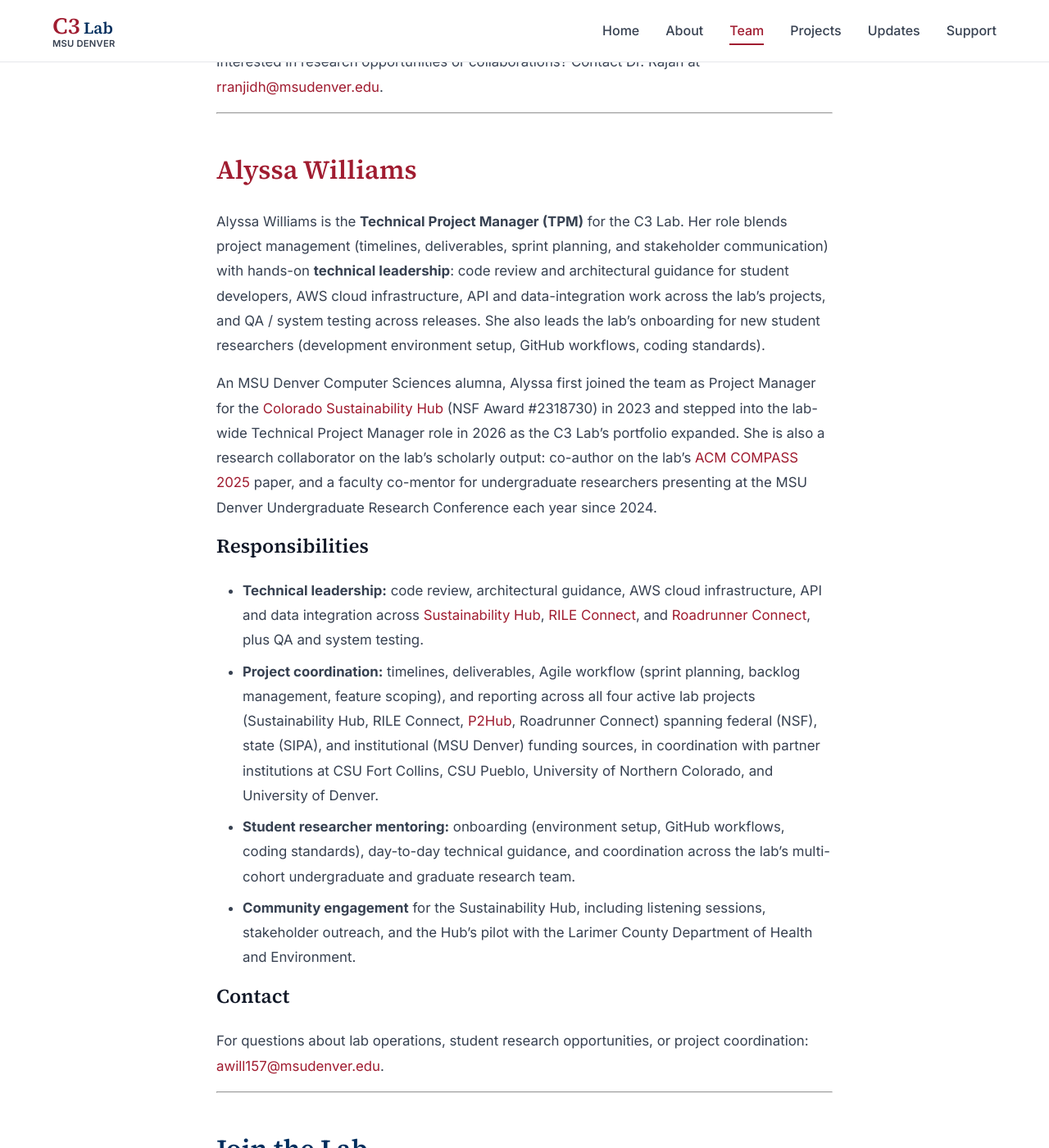
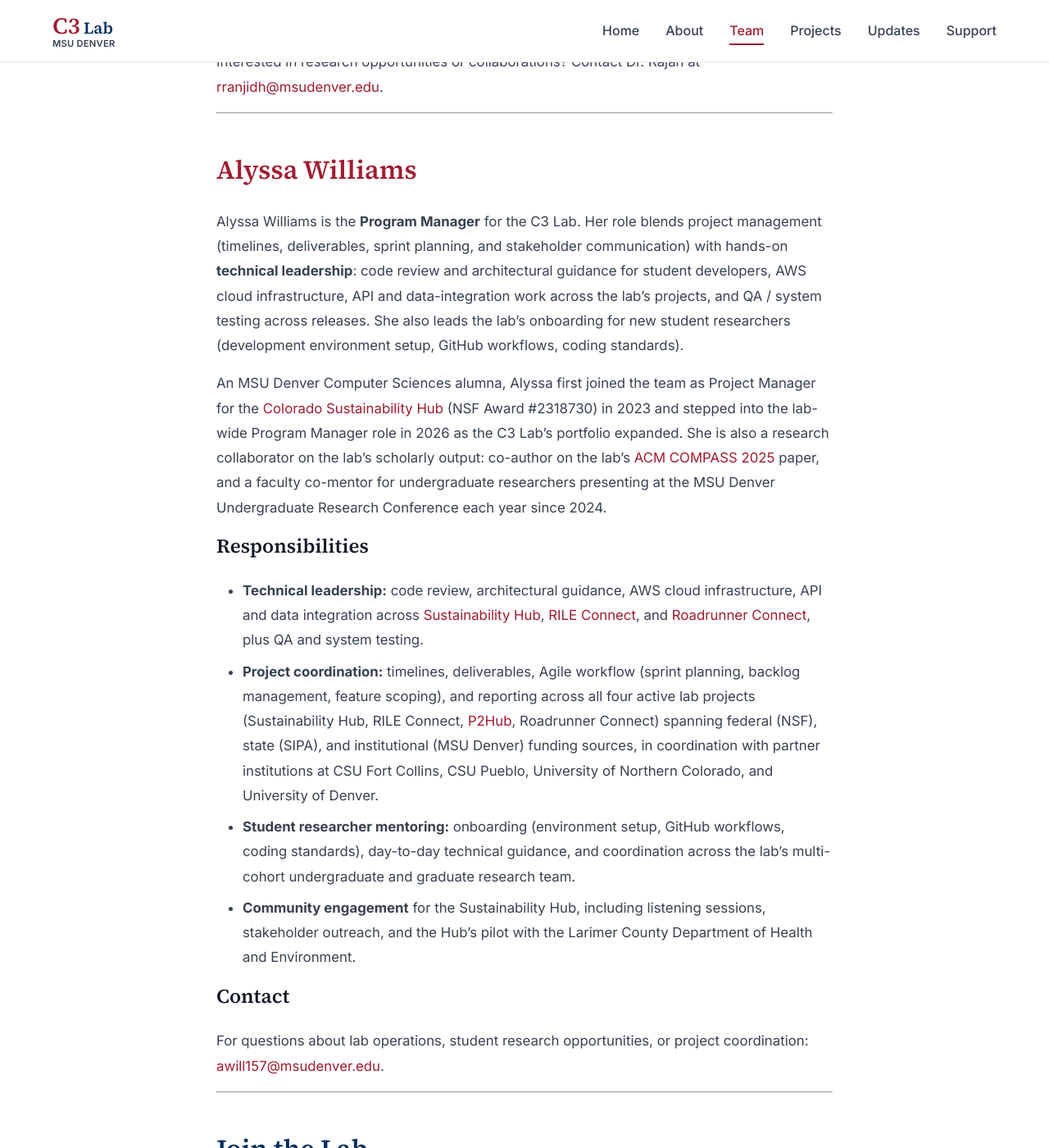
Before and after one commit to msu-denver/c3-lab, a Jekyll site: the page built from team.md, in a window 1280 px wide and 1400 px high, scrolled down 3693 px. Shown: the whole window at 82% size. Built offline with Jekyll 4.4.1, drawn with Linux system fonts in a browser that asks for light colours; some of the changed text lies outside the part shown.

Commit message:
Correct the RILE Connect grant end date and the program manager title
The SIPA GovGrants award for RILE Connect runs January 2026 through
January 2028, so the project page and the award announcement now say
January 2028 instead of December 2027.

Alyssa Williams's role is now titled Program Manager on the homepage,
About, Team and README, replacing Technical Project Manager.

The Support page's count of MSU Denver students in the lab since 2023
now reads 40+, matching how the lab reports that figure elsewhere.

Co-Authored-By: Claude Opus 5.5 <noreply@anthropic.com>

```diff
--- a/index.html
+++ b/index.html
@@ -131,7 +131,7 @@ title: Home
       <div class="team-member">
         <img src="{{ '/assets/images/williams.jpg' | relative_url }}" alt="Alyssa Williams" class="team-photo">
         <h3 class="team-name"><a href="https://www.linkedin.com/in/chillyssa/">Alyssa Williams</a></h3>
-        <p class="team-role">Technical Project Manager (TPM)</p>
+        <p class="team-role">Program Manager</p>
         <p class="team-title">Computer Sciences</p>
         <p class="team-bio">
           Technical and operational leadership across the lab: cloud infrastructure, code review, Agile workflow, and student developer mentorship.
--- a/team.md
+++ b/team.md
@@ -23,7 +23,7 @@ permalink: /team/
   <div class="team-member">
     <img src="{{ '/assets/images/williams.jpg' | relative_url }}" alt="Alyssa Williams" class="team-photo">
     <h2 class="team-name"><a href="https://www.linkedin.com/in/chillyssa/">Alyssa Williams</a></h2>
-    <p class="team-role">Technical Project Manager, C3 Lab</p>
+    <p class="team-role">Program Manager, C3 Lab</p>
     <p class="team-title">Department of Computer Sciences</p>
   </div>
 </div>
@@ -108,9 +108,9 @@ Interested in research opportunities or collaborations? Contact Dr. Rajan at [rr
 
 ## [Alyssa Williams](https://www.linkedin.com/in/chillyssa/)
 
-Alyssa Williams is the **Technical Project Manager (TPM)** for the C3 Lab. Her role blends project management (timelines, deliverables, sprint planning, and stakeholder communication) with hands-on **technical leadership**: code review and architectural guidance for student developers, AWS cloud infrastructure, API and data-integration work across the lab's projects, and QA / system testing across releases. She also leads the lab's onboarding for new student researchers (development environment setup, GitHub workflows, coding standards).
+Alyssa Williams is the **Program Manager** for the C3 Lab. Her role blends project management (timelines, deliverables, sprint planning, and stakeholder communication) with hands-on **technical leadership**: code review and architectural guidance for student developers, AWS cloud infrastructure, API and data-integration work across the lab's projects, and QA / system testing across releases. She also leads the lab's onboarding for new student researchers (development environment setup, GitHub workflows, coding standards).
 
-An MSU Denver Computer Sciences alumna, Alyssa first joined the team as Project Manager for the [Colorado Sustainability Hub]({{ '/projects/sustainability-hub/' | relative_url }}) (NSF Award #2318730) in 2023 and stepped into the lab-wide Technical Project Manager role in 2026 as the C3 Lab's portfolio expanded. She is also a research collaborator on the lab's scholarly output: co-author on the lab's [ACM COMPASS 2025](https://doi.org/10.1145/3715335.3736321) paper, and a faculty co-mentor for undergraduate researchers presenting at the MSU Denver Undergraduate Research Conference each year since 2024.
+An MSU Denver Computer Sciences alumna, Alyssa first joined the team as Project Manager for the [Colorado Sustainability Hub]({{ '/projects/sustainability-hub/' | relative_url }}) (NSF Award #2318730) in 2023 and stepped into the lab-wide Program Manager role in 2026 as the C3 Lab's portfolio expanded. She is also a research collaborator on the lab's scholarly output: co-author on the lab's [ACM COMPASS 2025](https://doi.org/10.1145/3715335.3736321) paper, and a faculty co-mentor for undergraduate researchers presenting at the MSU Denver Undergraduate Research Conference each year since 2024.
 
 ### Responsibilities
 
@@ -131,4 +131,4 @@ The C3 Lab welcomes students from Computer Science, Data Science and Machine Lea
 
 **Interested in joining?** Complete our [Student Interest Form](https://forms.office.com/r/6wgNT9HscW) to express your interest in the lab!
 
-You can also contact a co-director directly about research direction and opportunities, or reach out to our Technical Project Manager [Alyssa Williams](mailto:awill157@msudenver.edu) for questions about ongoing student research roles and project coordination.
+You can also contact a co-director directly about research direction and opportunities, or reach out to our Program Manager [Alyssa Williams](mailto:awill157@msudenver.edu) for questions about ongoing student research roles and project coordination.
```
Also changed, not shown: _posts/2025-11-07-rile-connect-sipa-award.md (+1 -1 lines), _projects/rile-connect.md (+2 -2 lines), about.md (+1 -1 lines), support.md (+1 -1 lines), README.md.
